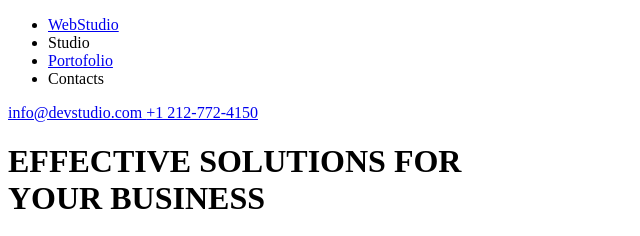
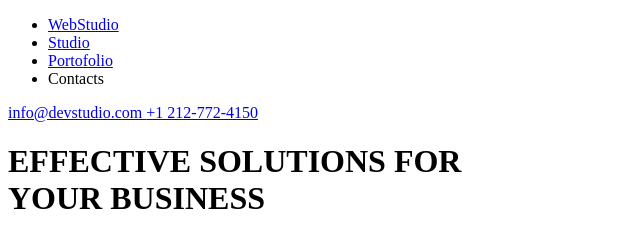
Before and after one commit to StefanR8989/goit-markup-hw-01goit-markup-hw-02, a plain HTML site: page index.html in a window 1280 px wide. Shown: the top 236 px of the page, 0-640 px from the left. Drawn offline with Linux system fonts and the light colour scheme.

Commit message:
Update trecere paigini
Update trecere paigini

```diff
--- a/index.html
+++ b/index.html
@@ -11,7 +11,7 @@
       <nav>
         <ul>
           <li><a href="WebStudio">WebStudio</a></li>
-          <li>Studio</li>
+          <li><a href="index.html">Studio</a></li>
           <li><a href="portofolio.html">Portofolio</a></li>
           <li>Contacts</li>
         </ul>
```
Also changed, not shown: portofolio.html (+1 -1 lines).
